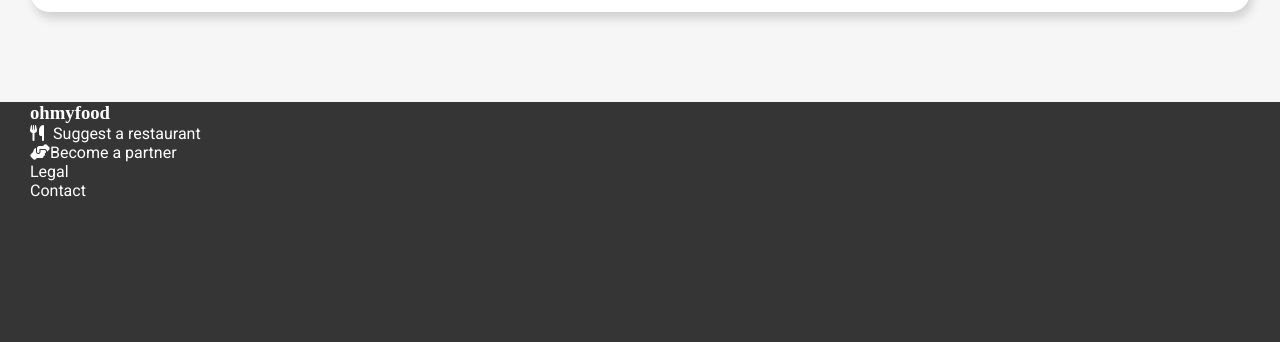
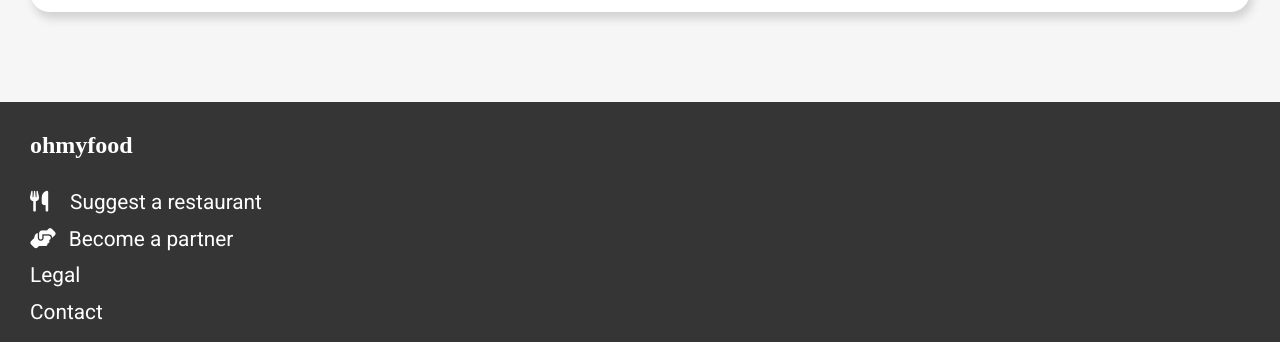
Before and after one commit to lucascardelima/Project-3, a website: page index.html in a window 1280 px wide. Shown: the part 2456-2798 px from the top of the page. Drawn offline with Linux system fonts and the light colour scheme; a web font is replaced by a local one.

Commit message:
footer had rrem instead of rem

```diff
--- a/sass/_homepage.scss
+++ b/sass/_homepage.scss
@@ -208,17 +208,17 @@
 
     &__logo {
         font-family: map-get($fonts, "logo");
-        font-size: 1.5rrem;
-        padding: 1.9rrem 0rrem;
+        font-size: 1.5rem;
+        padding: 1.9rem 0rem;
     }
 
     &__icon {
-        padding-right: 0.8rrem;
+        padding-right: 0.8rem;
     }
 
     p {
-        font-size: 1.3rrem;
-        margin-bottom: 0.8rrem;
+        font-size: 1.3rem;
+        margin-bottom: 0.8rem;
     }
 }
 
```
Also changed, not shown: dist/css/style.css.
